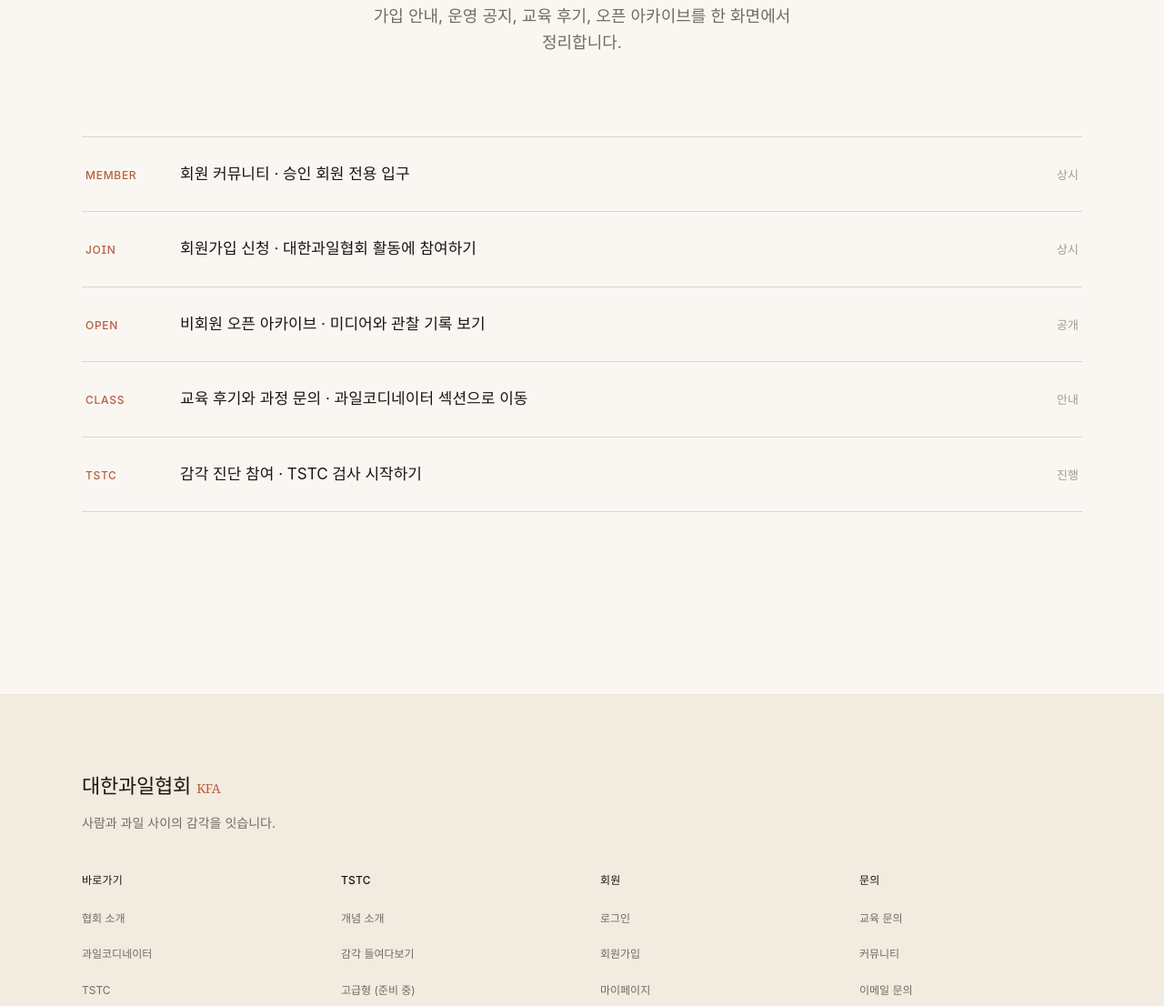
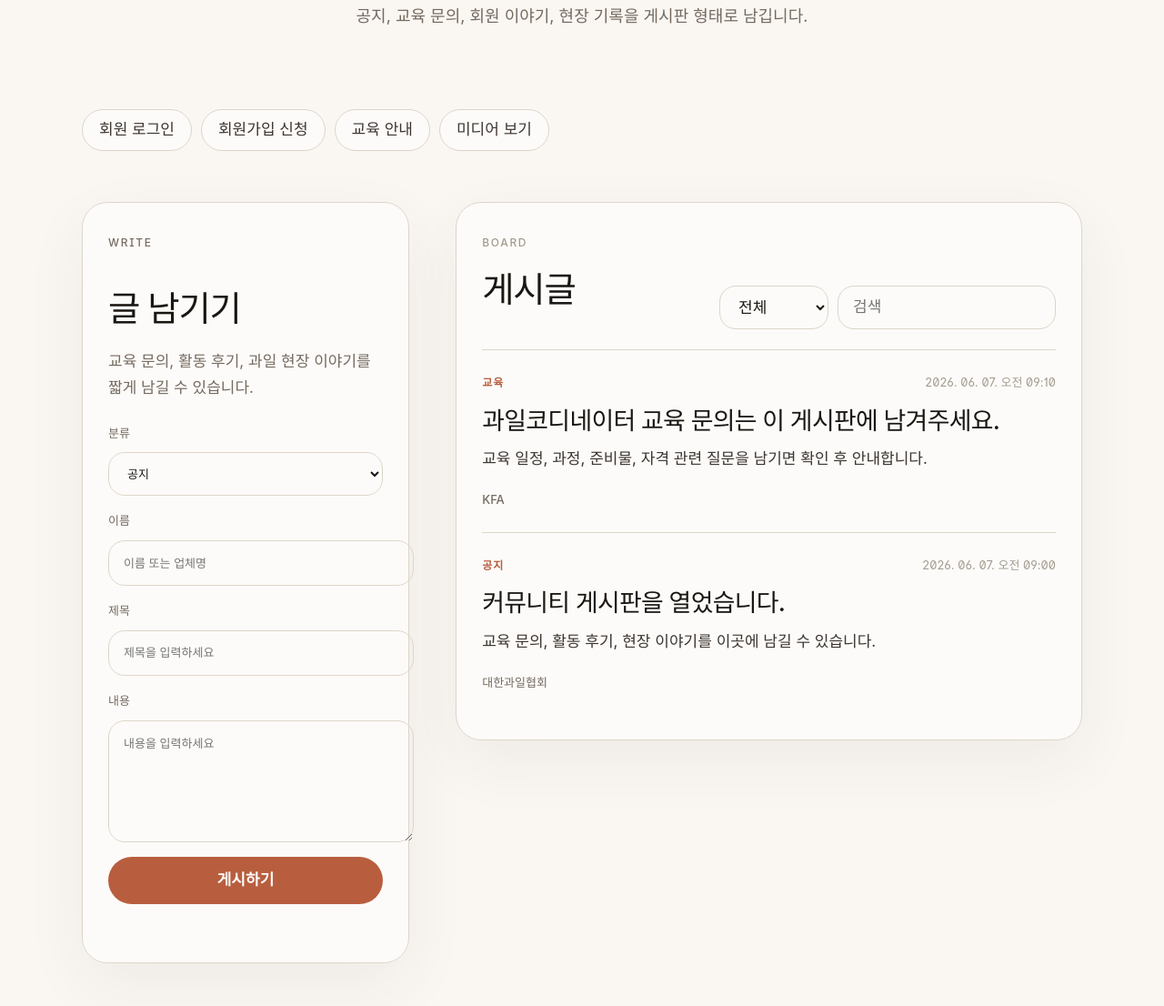
Before and after one commit to vanbommel3-maker/kfa-official-site, a website: page official-site/notice.html in a window 1280 px wide. Shown: the part 324-1430 px from the top of the page at 91% size. Drawn offline with Linux system fonts and the light colour scheme; a web font is replaced by a local one.

Commit message:
Activate community board

```diff
--- /dev/null
+++ b/official-site/assets/community.js
@@ -0,0 +1,187 @@
+(function () {
+  var STORAGE_KEY = 'kfa_community_posts';
+
+  function $(id) {
+    return document.getElementById(id);
+  }
+
+  function readPosts() {
+    try {
+      var saved = JSON.parse(localStorage.getItem(STORAGE_KEY) || '[]');
+      return Array.isArray(saved) ? saved : [];
+    } catch (error) {
+      return [];
+    }
+  }
+
+  function writePosts(posts) {
+    localStorage.setItem(STORAGE_KEY, JSON.stringify(posts));
+  }
+
+  function escapeHtml(value) {
+    return String(value || '').replace(/[&<>"']/g, function (char) {
+      return {
+        '&': '&amp;',
+        '<': '&lt;',
+        '>': '&gt;',
+        '"': '&quot;',
+        "'": '&#039;'
+      }[char];
+    });
+  }
+
+  function formatDate(value) {
+    try {
+      return new Intl.DateTimeFormat('ko-KR', {
+        year: 'numeric',
+        month: '2-digit',
+        day: '2-digit',
+        hour: '2-digit',
+        minute: '2-digit'
+      }).format(new Date(value));
+    } catch (error) {
+      return '';
+    }
+  }
+
+  function defaultPosts() {
+    return [
+      {
+        id: 'seed-1',
+        category: '공지',
+        author: '대한과일협회',
+        title: '커뮤니티 게시판을 열었습니다.',
+        body: '교육 문의, 활동 후기, 현장 이야기를 이곳에 남길 수 있습니다.',
+        createdAt: '2026-06-07T09:00:00.000Z',
+        pinned: true
+      },
+      {
+        id: 'seed-2',
+        category: '교육',
+        author: 'KFA',
+        title: '과일코디네이터 교육 문의는 이 게시판에 남겨주세요.',
+        body: '교육 일정, 과정, 준비물, 자격 관련 질문을 남기면 확인 후 안내합니다.',
+        createdAt: '2026-06-07T09:10:00.000Z',
+        pinned: true
+      }
+    ];
+  }
+
+  function getPosts() {
+    var posts = readPosts();
+    if (posts.length) return posts;
+    var seeded = defaultPosts();
+    writePosts(seeded);
+    return seeded;
+  }
+
+  function renderPosts() {
+    var list = $('community-posts');
+    if (!list) return;
+
+    var filter = $('community-filter') ? $('community-filter').value : '전체';
+    var query = $('community-search') ? $('community-search').value.trim().toLowerCase() : '';
+    var posts = getPosts().filter(function (post) {
+      var categoryMatch = filter === '전체' || post.category === filter;
+      var text = [post.title, post.body, post.author, post.category].join(' ').toLowerCase();
+      return categoryMatch && (!query || text.indexOf(query) >= 0);
+    });
+
+    posts.sort(function (a, b) {
+      if (a.pinned && !b.pinned) return -1;
+      if (!a.pinned && b.pinned) return 1;
+      return new Date(b.createdAt) - new Date(a.createdAt);
+    });
+
+    if (!posts.length) {
+      list.innerHTML = '<li class="kfa-community-empty">표시할 게시글이 없습니다.</li>';
+      return;
+    }
+
+    list.innerHTML = posts.map(function (post) {
+      var deleteButton = post.pinned ? '' : '<button type="button" data-delete="' + escapeHtml(post.id) + '">삭제</button>';
+      return (
+        '<li class="kfa-community-post">' +
+          '<div class="kfa-community-post__meta">' +
+            '<span>' + escapeHtml(post.category) + '</span>' +
+            '<time>' + escapeHtml(formatDate(post.createdAt)) + '</time>' +
+          '</div>' +
+          '<h3>' + escapeHtml(post.title) + '</h3>' +
+          '<p>' + escapeHtml(post.body) + '</p>' +
+          '<div class="kfa-community-post__foot">' +
+            '<strong>' + escapeHtml(post.author) + '</strong>' +
+            deleteButton +
+          '</div>' +
+        '</li>'
+      );
+    }).join('');
+  }
+
+  function setMessage(text) {
+    var message = $('community-message');
+    if (message) message.textContent = text || '';
+  }
+
+  function bindForm() {
+    var form = $('community-form');
+    if (!form) return;
+
+    form.addEventListener('submit', function (event) {
+      event.preventDefault();
+      var post = {
+        id: 'post-' + Date.now(),
+        category: $('community-category').value,
+        author: $('community-author').value.trim(),
+        title: $('community-title').value.trim(),
+        body: $('community-body').value.trim(),
+        createdAt: new Date().toISOString(),
+        pinned: false
+      };
+
+      if (!post.author || !post.title || !post.body) {
+        setMessage('이름, 제목, 내용을 모두 입력해 주세요.');
+        return;
+      }
+
+      var posts = getPosts();
+      posts.unshift(post);
+      writePosts(posts);
+      form.reset();
+      setMessage('게시글이 등록되었습니다.');
+      renderPosts();
+    });
+  }
+
+  function bindList() {
+    var list = $('community-posts');
+    if (!list) return;
+
+    list.addEventListener('click', function (event) {
+      var button = event.target.closest('[data-delete]');
+      if (!button) return;
+      var id = button.getAttribute('data-delete');
+      var posts = getPosts().filter(function (post) {
+        return post.id !== id;
+      });
+      writePosts(posts);
+      renderPosts();
+    });
+
+    ['community-filter', 'community-search'].forEach(function (id) {
+      var input = $(id);
+      if (input) input.addEventListener('input', renderPosts);
+    });
+  }
+
+  function init() {
+    bindForm();
+    bindList();
+    renderPosts();
+  }
+
+  if (document.readyState === 'loading') {
+    document.addEventListener('DOMContentLoaded', init);
+  } else {
+    init();
+  }
+})();
--- a/official-site/notice.html
+++ b/official-site/notice.html
@@ -27,42 +27,77 @@
         대한과일협회 커뮤니티
       </h1>
       <p class="kfa-page-head__sub">
-        가입 안내, 운영 공지, 교육 후기, 오픈 아카이브를 한 화면에서 정리합니다.
+        공지, 교육 문의, 회원 이야기, 현장 기록을 게시판 형태로 남깁니다.
       </p>
     </header>
 
     <section class="kfa-notice-page" aria-label="커뮤니티 게시판">
-      <ul class="kfa-notice__list">
-        <li onclick="location.href='member-login.html'">
-          <span class="kfa-notice__tag">MEMBER</span>
-          <span class="kfa-notice__title">회원 커뮤니티 · 승인 회원 전용 입구</span>
-          <span class="kfa-notice__date">상시</span>
-        </li>
-        <li onclick="location.href='member-join.html'">
-          <span class="kfa-notice__tag">JOIN</span>
-          <span class="kfa-notice__title">회원가입 신청 · 대한과일협회 활동에 참여하기</span>
-          <span class="kfa-notice__date">상시</span>
-        </li>
-        <li onclick="location.href='media.html'">
-          <span class="kfa-notice__tag">OPEN</span>
-          <span class="kfa-notice__title">비회원 오픈 아카이브 · 미디어와 관찰 기록 보기</span>
-          <span class="kfa-notice__date">공개</span>
-        </li>
-        <li onclick="location.href='coordinator.html'">
-          <span class="kfa-notice__tag">CLASS</span>
-          <span class="kfa-notice__title">교육 후기와 과정 문의 · 과일코디네이터 섹션으로 이동</span>
-          <span class="kfa-notice__date">안내</span>
-        </li>
-        <li onclick="location.href='tstc-start.html'">
-          <span class="kfa-notice__tag">TSTC</span>
-          <span class="kfa-notice__title">감각 진단 참여 · TSTC 검사 시작하기</span>
-          <span class="kfa-notice__date">진행</span>
-        </li>
-      </ul>
+      <div class="kfa-community-actions" aria-label="커뮤니티 바로가기">
+        <a href="member-login.html">회원 로그인</a>
+        <a href="member-join.html">회원가입 신청</a>
+        <a href="coordinator.html">교육 안내</a>
+        <a href="media.html">미디어 보기</a>
+      </div>
+
+      <div class="kfa-community-board">
+        <aside class="kfa-community-write" aria-label="커뮤니티 글쓰기">
+          <p class="kfa-eyebrow">WRITE</p>
+          <h2>글 남기기</h2>
+          <p>교육 문의, 활동 후기, 과일 현장 이야기를 짧게 남길 수 있습니다.</p>
+          <form id="community-form">
+            <label>
+              분류
+              <select id="community-category" required>
+                <option value="공지">공지</option>
+                <option value="교육">교육</option>
+                <option value="후기">후기</option>
+                <option value="문의">문의</option>
+                <option value="현장">현장</option>
+              </select>
+            </label>
+            <label>
+              이름
+              <input id="community-author" type="text" placeholder="이름 또는 업체명" required />
+            </label>
+            <label>
+              제목
+              <input id="community-title" type="text" placeholder="제목을 입력하세요" required />
+            </label>
+            <label>
+              내용
+              <textarea id="community-body" rows="5" placeholder="내용을 입력하세요" required></textarea>
+            </label>
+            <button type="submit">게시하기</button>
+            <p id="community-message" class="kfa-community-message" role="status"></p>
+          </form>
+        </aside>
+
+        <section class="kfa-community-list" aria-label="커뮤니티 글 목록">
+          <div class="kfa-community-toolbar">
+            <div>
+              <p class="kfa-eyebrow">BOARD</p>
+              <h2>게시글</h2>
+            </div>
+            <div class="kfa-community-filter">
+              <select id="community-filter" aria-label="분류 필터">
+                <option value="전체">전체</option>
+                <option value="공지">공지</option>
+                <option value="교육">교육</option>
+                <option value="후기">후기</option>
+                <option value="문의">문의</option>
+                <option value="현장">현장</option>
+              </select>
+              <input id="community-search" type="search" placeholder="검색" aria-label="게시글 검색" />
+            </div>
+          </div>
+          <ul id="community-posts" class="kfa-community-posts"></ul>
+        </section>
+      </div>
     </section>
   </main>
 
   <div data-chrome="footer"></div>
   <script src="shared-design.js"></script>
+  <script src="assets/community.js"></script>
 </body>
 </html>
--- a/official-site/styles.css
+++ b/official-site/styles.css
@@ -1245,6 +1245,223 @@ body.kfa-nav-open { overflow: hidden; }
 .kfa-notice__date {
   font-size: 13px; color: var(--ink-4); text-align: right;
   font-feature-settings: "tnum";
+}
+
+.kfa-community-actions {
+  display: flex;
+  flex-wrap: wrap;
+  gap: 10px;
+  margin-bottom: clamp(28px, 5vw, 56px);
+}
+
+.kfa-community-actions a {
+  display: inline-flex;
+  align-items: center;
+  justify-content: center;
+  min-height: 44px;
+  padding: 0 18px;
+  border: 1px solid var(--ink-5);
+  border-radius: 999px;
+  color: var(--ink-2);
+  background: rgba(255, 255, 255, .44);
+  text-decoration: none;
+  transition: border-color 180ms var(--ease-standard), color 180ms var(--ease-standard);
+}
+
+.kfa-community-actions a:hover {
+  color: var(--brand);
+  border-color: var(--brand);
+}
+
+.kfa-community-board {
+  display: grid;
+  grid-template-columns: minmax(280px, 360px) 1fr;
+  gap: clamp(24px, 4vw, 56px);
+  align-items: start;
+}
+
+.kfa-community-write,
+.kfa-community-list {
+  border: 1px solid var(--ink-5);
+  border-radius: 28px;
+  background: rgba(255, 255, 255, .5);
+  box-shadow: 0 24px 70px rgba(58, 43, 30, .06);
+}
+
+.kfa-community-write {
+  position: sticky;
+  top: 104px;
+  padding: 28px;
+}
+
+.kfa-community-write h2,
+.kfa-community-list h2 {
+  margin: 4px 0 10px;
+  font-size: clamp(26px, 3vw, 40px);
+  font-weight: 500;
+  letter-spacing: -.03em;
+}
+
+.kfa-community-write p {
+  margin: 0 0 24px;
+  color: var(--ink-3);
+  line-height: 1.7;
+}
+
+.kfa-community-write form,
+.kfa-community-write label {
+  display: grid;
+  gap: 10px;
+}
+
+.kfa-community-write form {
+  gap: 16px;
+}
+
+.kfa-community-write label {
+  color: var(--ink-3);
+  font-size: 13px;
+}
+
+.kfa-community-write input,
+.kfa-community-write select,
+.kfa-community-write textarea,
+.kfa-community-filter input,
+.kfa-community-filter select {
+  width: 100%;
+  border: 1px solid var(--ink-5);
+  border-radius: 18px;
+  background: var(--surface);
+  color: var(--ink-1);
+  font: inherit;
+  outline: none;
+}
+
+.kfa-community-write input,
+.kfa-community-write select,
+.kfa-community-filter input,
+.kfa-community-filter select {
+  min-height: 48px;
+  padding: 0 16px;
+}
+
+.kfa-community-write textarea {
+  resize: vertical;
+  padding: 14px 16px;
+  line-height: 1.6;
+}
+
+.kfa-community-write button {
+  min-height: 52px;
+  border: 0;
+  border-radius: 999px;
+  background: var(--brand);
+  color: #fff;
+  font: inherit;
+  font-weight: 700;
+  cursor: pointer;
+}
+
+.kfa-community-message {
+  min-height: 20px;
+  margin: 0 !important;
+  color: var(--brand) !important;
+  font-size: 13px;
+}
+
+.kfa-community-list {
+  padding: 28px;
+}
+
+.kfa-community-toolbar {
+  display: flex;
+  justify-content: space-between;
+  gap: 20px;
+  align-items: end;
+  padding-bottom: 22px;
+  border-bottom: 1px solid var(--ink-5);
+}
+
+.kfa-community-toolbar .kfa-eyebrow {
+  margin: 0;
+}
+
+.kfa-community-filter {
+  display: grid;
+  grid-template-columns: 120px minmax(160px, 240px);
+  gap: 10px;
+}
+
+.kfa-community-posts {
+  list-style: none;
+  padding: 0;
+  margin: 0;
+}
+
+.kfa-community-post {
+  padding: 24px 0;
+  border-bottom: 1px solid var(--ink-5);
+}
+
+.kfa-community-post:last-child {
+  border-bottom: 0;
+}
+
+.kfa-community-post__meta,
+.kfa-community-post__foot {
+  display: flex;
+  justify-content: space-between;
+  gap: 16px;
+  align-items: center;
+}
+
+.kfa-community-post__meta span {
+  color: var(--brand);
+  font-size: 12px;
+  letter-spacing: .08em;
+  font-weight: 700;
+}
+
+.kfa-community-post__meta time,
+.kfa-community-post__foot {
+  color: var(--ink-4);
+  font-size: 13px;
+}
+
+.kfa-community-post h3 {
+  margin: 12px 0 10px;
+  color: var(--ink-1);
+  font-size: clamp(21px, 2.1vw, 30px);
+  font-weight: 500;
+  line-height: 1.35;
+  letter-spacing: -.025em;
+}
+
+.kfa-community-post p {
+  margin: 0 0 18px;
+  color: var(--ink-2);
+  line-height: 1.75;
+  white-space: pre-line;
+}
+
+.kfa-community-post__foot strong {
+  color: var(--ink-3);
+  font-weight: 500;
+}
+
+.kfa-community-post__foot button {
+  border: 1px solid var(--ink-5);
+  border-radius: 999px;
+  background: transparent;
+  color: var(--ink-4);
+  padding: 6px 12px;
+  cursor: pointer;
+}
+
+.kfa-community-empty {
+  padding: 48px 0;
+  color: var(--ink-4);
+  text-align: center;
 }
 
 /* ============================================================
@@ -2633,6 +2850,30 @@ body.kfa-nav-open { overflow: hidden; }
 }
 
 @media (max-width: 767px) {
+  .kfa-community-board {
+    grid-template-columns: 1fr;
+  }
+
+  .kfa-community-write {
+    position: static;
+  }
+
+  .kfa-community-toolbar {
+    align-items: stretch;
+    flex-direction: column;
+  }
+
+  .kfa-community-filter {
+    grid-template-columns: 1fr;
+  }
+
+  .kfa-community-post__meta,
+  .kfa-community-post__foot {
+    align-items: flex-start;
+    flex-direction: column;
+    gap: 8px;
+  }
+
   .kfa-nav__list,
   .kfa-nav__test,
   .kfa-nav__login { display: none; }
```
